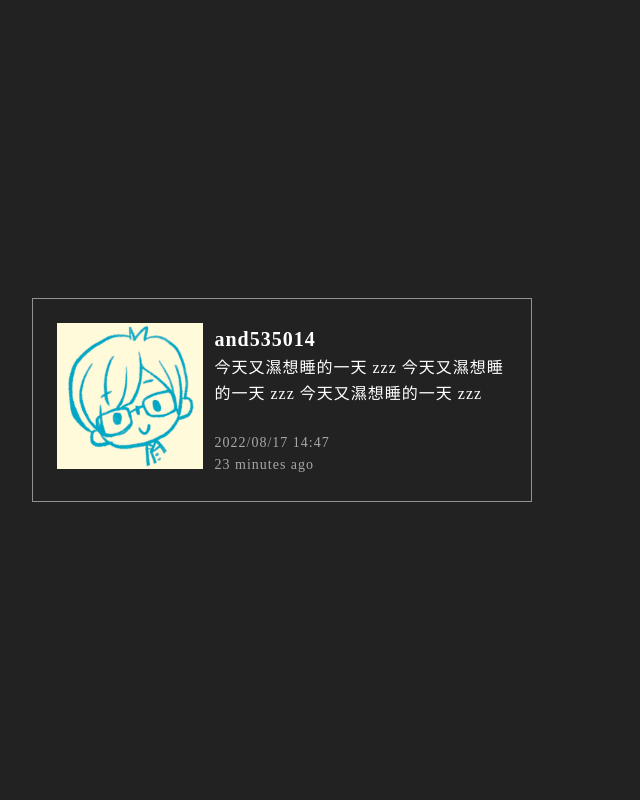
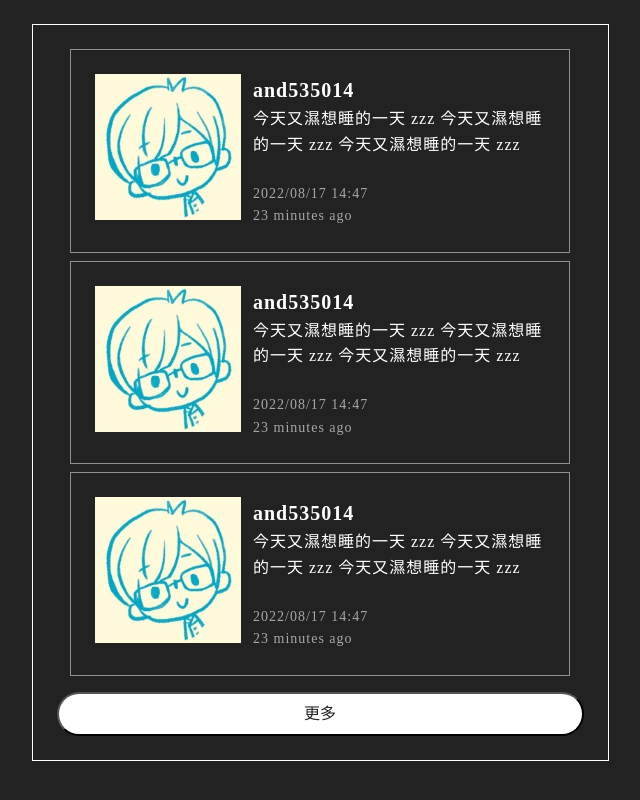
Before and after one commit to and535014/twitter-search, a Nuxt app: page / in a window 1280 px wide. Shown: the whole page, without its empty margins (320-960 px from the left). Built offline with nearby package versions, Linux system fonts and the light colour scheme.

Commit message:
建立 TwitterResultList 元件以及其 css 樣式

```diff
--- a/assets/css/main.scss
+++ b/assets/css/main.scss
@@ -7,19 +7,33 @@ $black-10: rgba(black, .1);
     height: $h;
 }
 
-html, body{
-    @include size(100%);
+body{
     background-color: #222;
     font-size: 16px;
     line-height: 1.6;
     letter-spacing: 1px;
     display: flex;
     justify-content: center;
-    align-items: center;
     color: white;
 }
 
 .container{
-    max-width: 1000px;
+    max-width: 870px;
     min-width: 577px;
+    padding: 24px;
 }
+
+.btn{
+    display: inline-flex;
+    justify-content: center;
+    align-items: center;
+    line-height: 40px;
+    padding: 0 16px;
+    border-radius: 100px;
+    font-size: 16px;
+}
+
+.btn--primary{
+    background-color: #fff;
+    color: #222;
+}
--- /dev/null
+++ b/components/TwitterResultList.vue
@@ -0,0 +1,34 @@
+<template lang="pug">
+.list
+    .list__content
+        TweetCard(v-for="i in 3")
+    .list__btn
+        button.btn.btn--primary 更多
+</template>
+
+<script>
+export default {
+    name: 'TwitterResultList'
+}
+</script>
+
+<style lang="scss">
+.list{
+    max-width: 720px;
+    padding: 24px;
+    border: 1px solid #fff;
+    .list__content{
+        margin-bottom: 16px;
+        .card{
+            margin: 0 auto;
+            margin-bottom: 8px;
+        }
+    }
+    .list__btn{
+        .btn{
+            width: 100%;
+        }
+    }
+
+}
+</style>
--- a/pages/index.vue
+++ b/pages/index.vue
@@ -1,6 +1,6 @@
 <template lang="pug">
 .container
-    TweetCard
+    TwitterResultList
 </template>
 
 <script>
```
